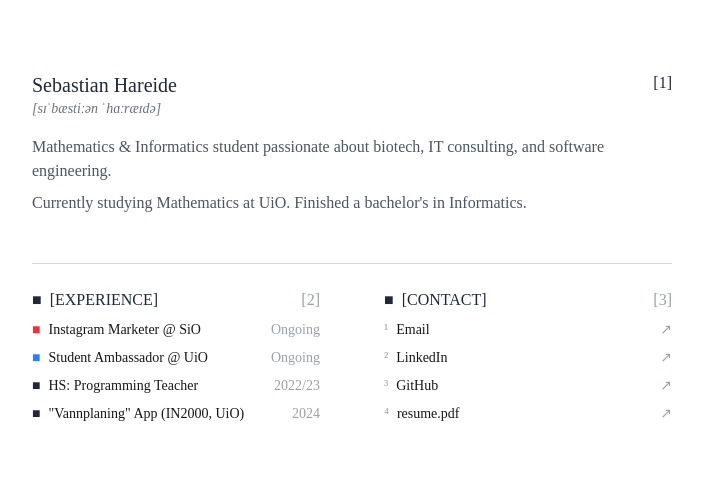
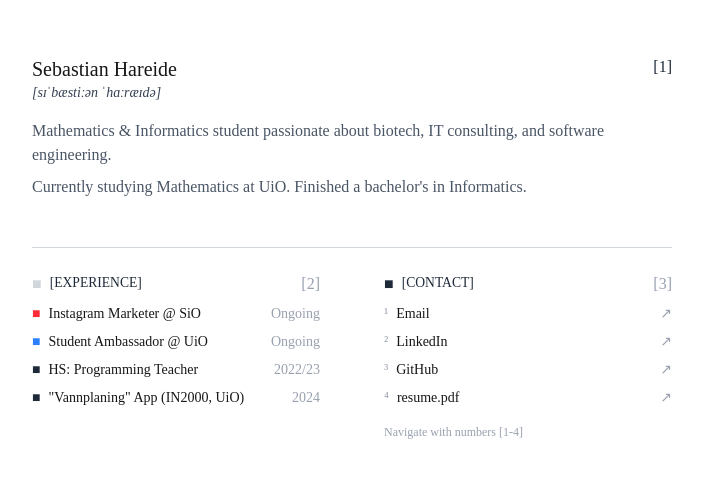
Before and after one commit to harepus/portfolio, a Next.js app: page / in a window 1280 px wide. Shown: the part 121-598 px from the top of the page, without its empty margins (288-991 px from the left). Built offline with nearby package versions, Linux system fonts and the light colour scheme.

Commit message:
fixed typography and added navigation tip under contact

```diff
--- a/src/app/globals.css
+++ b/src/app/globals.css
@@ -25,10 +25,22 @@
   --foreground: #171717;
 }
 
+.experience-font {
+  font-family: VT323;
+  font-weight: 500; /* Adjust the weight as needed */
+  font-size: 0.85rem;
+}
+
+.contact-font {
+  font-family: VT323;
+  font-weight: 500; /* Adjust the weight as needed */
+  font-size: 0.85rem;
+}
+
 body {
   color: var(--foreground);
   background: var(--background);
-  font-family: judson, serif;
+  font-family: ibm plex serif;
   margin: 0;
   padding: 0;
   width: 100%;
--- a/src/app/page.tsx
+++ b/src/app/page.tsx
@@ -11,9 +11,10 @@ const Portfolio: NextPage = () => {
 
     const handleKeyDown = (event: KeyboardEvent) => {
       if (event.key === "1")
-        window.location.href = "mailto:your.email@example.com";
+        window.location.href = "mailto:sebastian.s.hareide@gmail.com";
       if (event.key === "2")
-        window.location.href = "https://linkedin.com/in/yourprofile";
+        window.location.href =
+          "https://www.linkedin.com/in/sebastian-hareide-569722208/";
       if (event.key === "3")
         window.location.href = "https://github.com/yourprofile";
       if (event.key === "4") window.location.href = "/resume.pdf";
@@ -39,10 +40,10 @@ const Portfolio: NextPage = () => {
             <div className="mb-12">
               <div className="flex justify-between items-start mb-4">
                 <div>
-                  <h1 className="text-xl font-normal text-gray-800">
+                  <h1 className="text-xl font-normal text-gray-1000">
                     Sebastian Hareide
                   </h1>
-                  <p className="text-sm italic text-gray-500">
+                  <p className="text-sm italic text-gray-700">
                     [sɪˈbæstiːən ˈhɑːræɪdə]
                   </p>
                 </div>
@@ -67,8 +68,10 @@ const Portfolio: NextPage = () => {
               <div className="flex-1 md:pr-8 mb-8 md:mb-0">
                 <div className="flex items-start justify-between mb-2">
                   <div className="flex items-center">
-                    <span className="text-gray-800 mr-2">■</span>
-                    <span className="text-gray-800">[EXPERIENCE]</span>
+                    <span className="text-gray-300 mr-2">■</span>
+                    <span className="text-gray-800 experience-font">
+                      [EXPERIENCE]
+                    </span>
                   </div>
                   <div className="text-gray-400">[2]</div>
                 </div>
@@ -113,7 +116,9 @@ const Portfolio: NextPage = () => {
                 <div className="flex items-start justify-between mb-2">
                   <div className="flex items-center">
                     <span className="text-gray-800 mr-2">■</span>
-                    <span className="text-gray-800">[CONTACT]</span>
+                    <span className="text-gray-800 contact-font">
+                      [CONTACT]
+                    </span>
                   </div>
                   <div className="text-gray-400">[3]</div>
                 </div>
@@ -123,7 +128,7 @@ const Portfolio: NextPage = () => {
                     <div className="flex items-center">
                       <span className="text-gray-400 mr-2">¹</span>
                       <a
-                        href="mailto:your.email@example.com"
+                        href="mailto:sebastian.s.hareide@gmail.com"
                         className="hover:underline"
                       >
                         Email
@@ -136,7 +141,7 @@ const Portfolio: NextPage = () => {
                     <div className="flex items-center">
                       <span className="text-gray-400 mr-2">²</span>
                       <a
-                        href="https://linkedin.com/in/yourprofile"
+                        href="https://www.linkedin.com/in/sebastian-hareide-569722208/"
                         className="hover:underline"
                       >
                         LinkedIn
@@ -168,6 +173,9 @@ const Portfolio: NextPage = () => {
                     <span className="text-gray-400">↗</span>
                   </div>
                 </div>
+                <p className="text-xs text-gray-400 mt-4">
+                  Navigate with numbers [1-4]
+                </p>
               </div>
             </div>
           </div>
```
